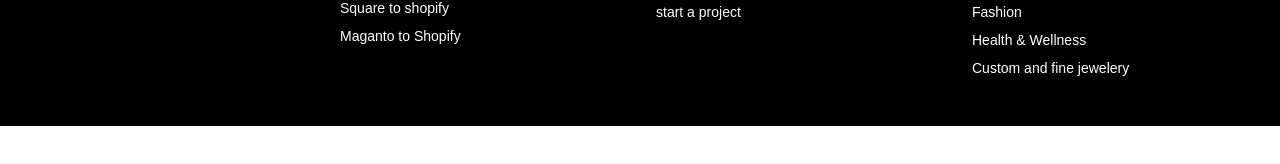
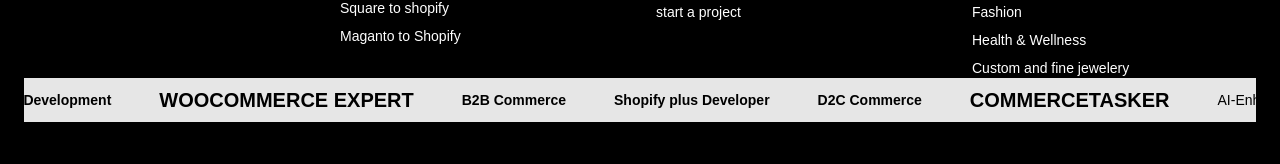
Before and after one commit to Vijendra2016/shopifytaskerwebapp, a Next.js app: page / in a window 1280 px wide. Shown: the part 6900-7064 px from the top of the page. Before the commit the page ends 7026 px from the top, so only its background shows below. Built offline with nearby package versions, Linux system fonts and the light colour scheme; no server answers; what tailwindcss-animated would draw is missing.

Commit message:
HP - Section update

```diff
--- a/src/app/components/footer.tsx
+++ b/src/app/components/footer.tsx
@@ -1,13 +1,18 @@
 import Link from "next/link";
 import Image from "next/image";
+import GsapMarquee from "./GsapMarquee";
 
 export default function Footer() {
+
+
   return (
+
     <footer className="bg-black  text-sm text-white py-12 px-6">
         <div className="flex justify-center mb-20">
       <Image
             src="https://cdn.prod.website-files.com/67860b0fa33a316e96823102/6815f5f9c4f106f73030c696_file.svg" // Replace with your actual image path
             alt="ShopifyTasker Logo"
+
             width={1200} // Adjust width as needed
             height={250} // Adjust height as needed
             className="h-auto"
@@ -97,6 +102,7 @@ export default function Footer() {
 
 
       </div>
+       <GsapMarquee />
     </footer>
   );
 }
```
